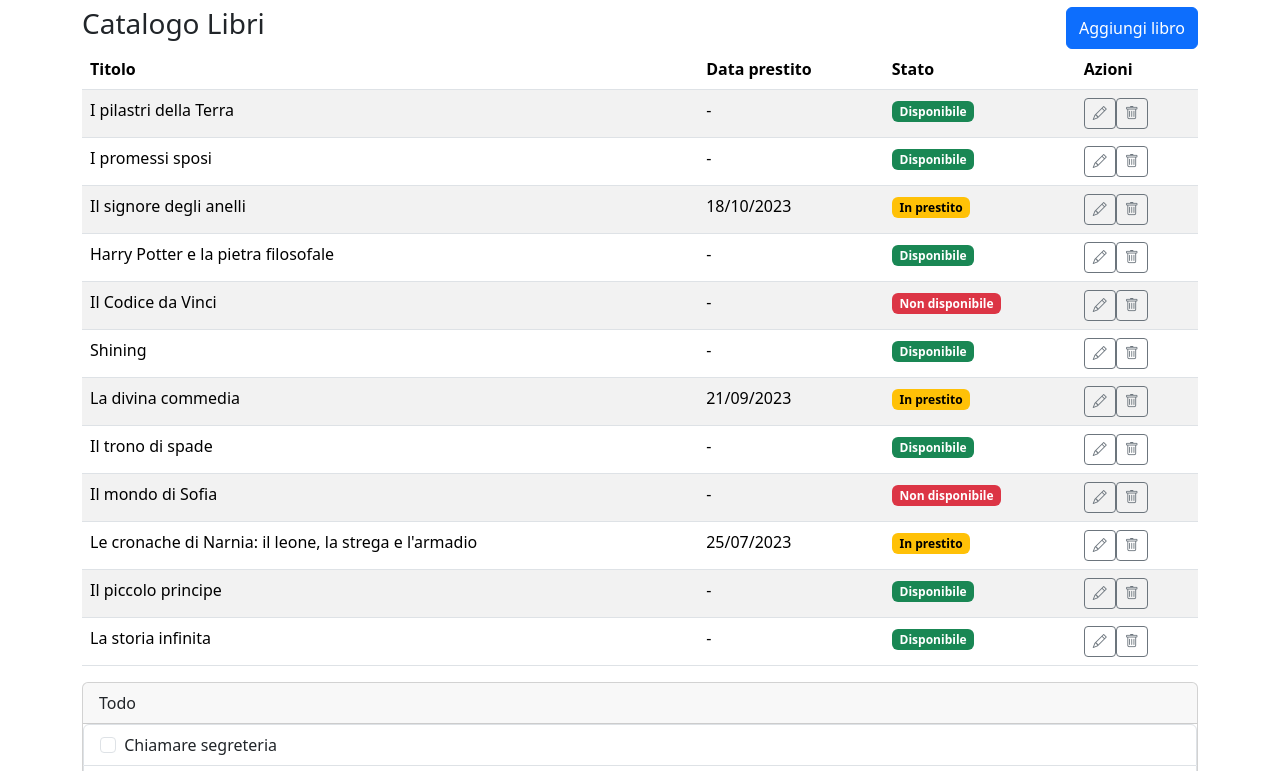
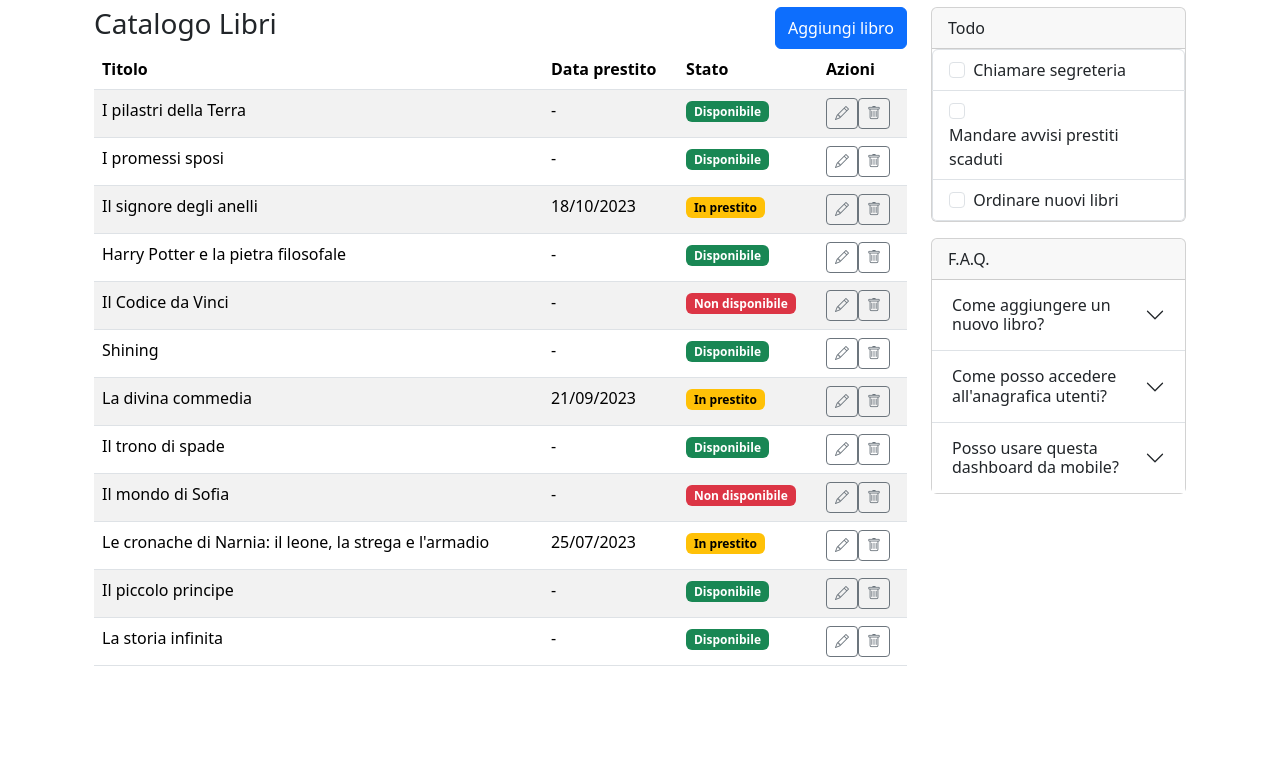
Before and after one commit to enrico-antonini1/html-css-bootstrap-dashboard, a plain HTML site: page index.html in a window 1280 px wide. Shown: the part 89-860 px from the top of the page. After the commit the page ends 800 px from the top, so only its background shows below. Drawn offline with nearby package versions, Linux system fonts and the light colour scheme.

Commit message:
feat: ultimazione esercizio

```diff
--- a/index.html
+++ b/index.html
@@ -56,17 +56,17 @@
 
   <!-- MAIN -->
 
+  <main class="container pt-5 mt-5 d-lg-flex">
 <!-- Main first column -->
-  <main class="pt-5 mt-5 container">
-
+    <section class="container col-lg-9">
     <!-- Title section -->
-    <div class="d-flex justify-content-between">
+    <div class="d-flex justify-content-between col-12">
       <h3>Catalogo Libri</h3>
       <button type="button" class="btn btn-primary" data-bs-toggle="button">Aggiungi libro</button>
     </div>
     <!-- / Title section -->
 
-    <table class="table caption-top table-striped">
+    <table class="table caption-top table-striped col-lg-4">
       <thead>
         <tr>
           <th scope="col">Titolo</th>
@@ -246,13 +246,12 @@
 
       </tbody>
     </table>
-  </main>
+    </section>
     <!-- / Main first column -->
 
     <!-- Second column -->
-
+    <div class="container col-lg-3">
       <!-- Todo -->
-  <div class="container">
       <div class="card">
         <div class="card-header">
           Todo
@@ -325,9 +324,11 @@
         </div>
       </div>
       <!-- FAQ -->
-
     </div>
     <!-- / Second column -->
+
+  </main>
+
 
   <!-- / MAIN -->
 
```
Lines whose indentation alone changed are shown as unchanged.
